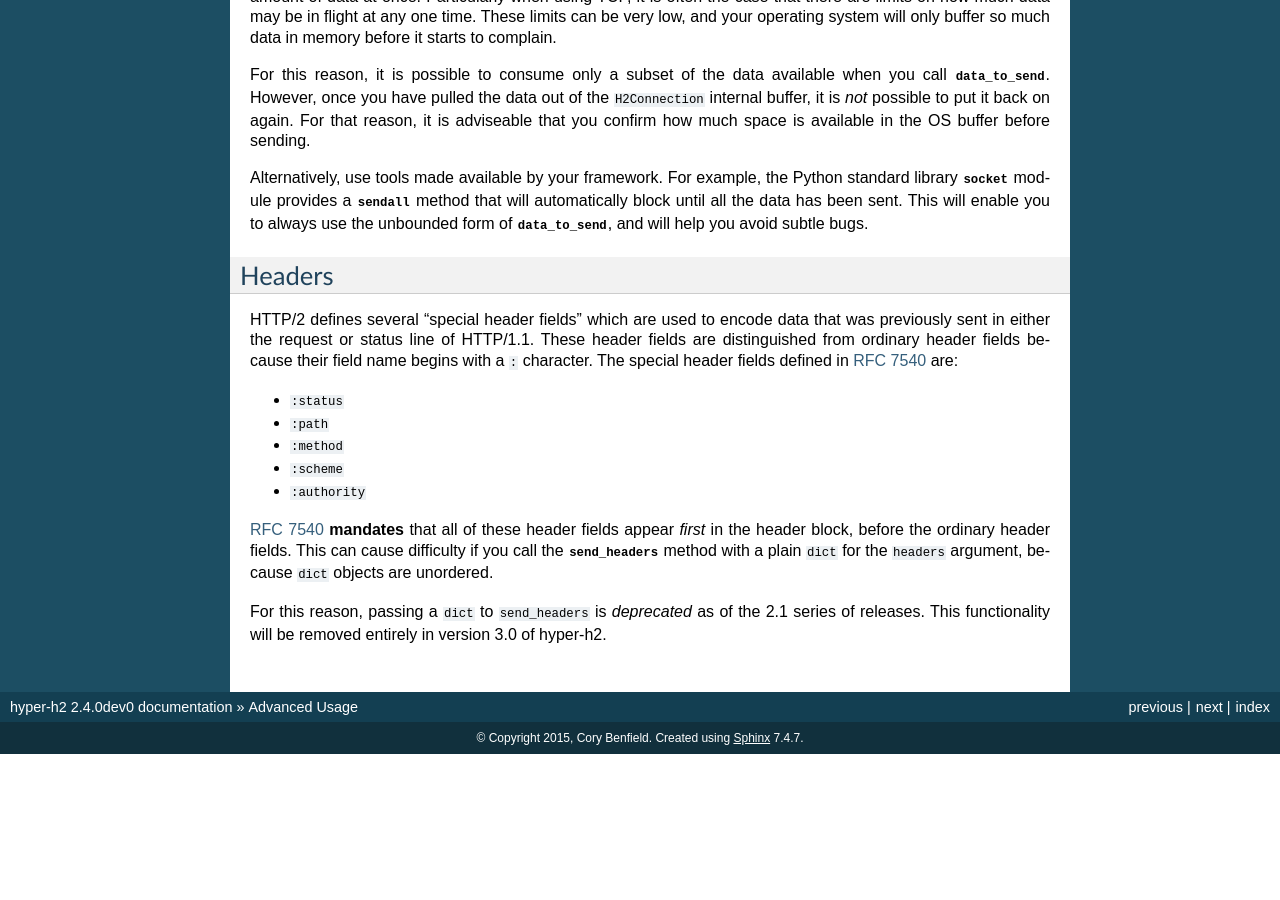
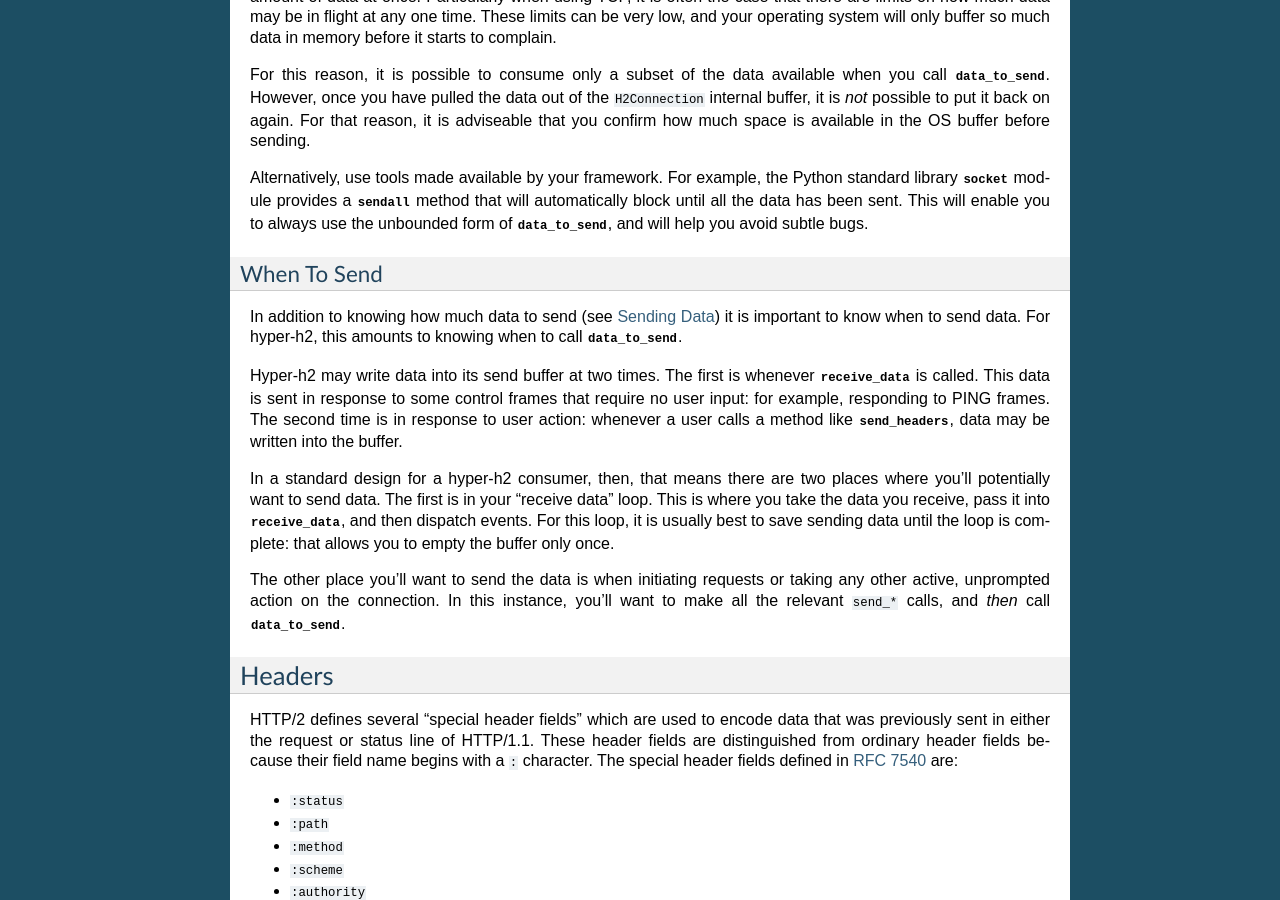
Before and after one commit to python-hyper/h2, a Sphinx documentation site: the page built from docs/source/advanced-usage.rst, in a window 1280 px wide and 900 px high, scrolled down 995 px. Built offline with Sphinx 7.4.7, drawn with Linux system fonts in a browser that asks for light colours; before the commit the page ends 1749 px from its top, so only the background shows below that.

Commit message:
Add minor documentation about when to send data.

```diff
--- a/docs/source/advanced-usage.rst
+++ b/docs/source/advanced-usage.rst
@@ -56,6 +56,8 @@ crashes.
 It is highly recommended that you send data at regular intervals, ideally as
 soon as possible.
 
+.. _advanced-sending-data:
+
 Sending Data
 ~~~~~~~~~~~~
 
@@ -80,6 +82,33 @@ unbounded form of
 :meth:`data_to_send <h2.connection.H2Connection.data_to_send>`, and will help
 you avoid subtle bugs.
 
+When To Send
+~~~~~~~~~~~~
+
+In addition to knowing how much data to send (see :ref:`advanced-sending-data`)
+it is important to know when to send data. For hyper-h2, this amounts to
+knowing when to call :meth:`data_to_send
+<h2.connection.H2Connection.data_to_send>`.
+
+Hyper-h2 may write data into its send buffer at two times. The first is
+whenever :meth:`receive_data <h2.connection.H2Connection.receive_data>` is
+called. This data is sent in response to some control frames that require no
+user input: for example, responding to PING frames. The second time is in
+response to user action: whenever a user calls a method like
+:meth:`send_headers <h2.connection.H2Connection.send_headers>`, data may be
+written into the buffer.
+
+In a standard design for a hyper-h2 consumer, then, that means there are two
+places where you'll potentially want to send data. The first is in your
+"receive data" loop. This is where you take the data you receive, pass it into
+:meth:`receive_data <h2.connection.H2Connection.receive_data>`, and then
+dispatch events. For this loop, it is usually best to save sending data until
+the loop is complete: that allows you to empty the buffer only once.
+
+The other place you'll want to send the data is when initiating requests or
+taking any other active, unprompted action on the connection. In this instance,
+you'll want to make all the relevant ``send_*`` calls, and *then* call
+:meth:`data_to_send <h2.connection.H2Connection.data_to_send>`.
 
 Headers
 -------
```
